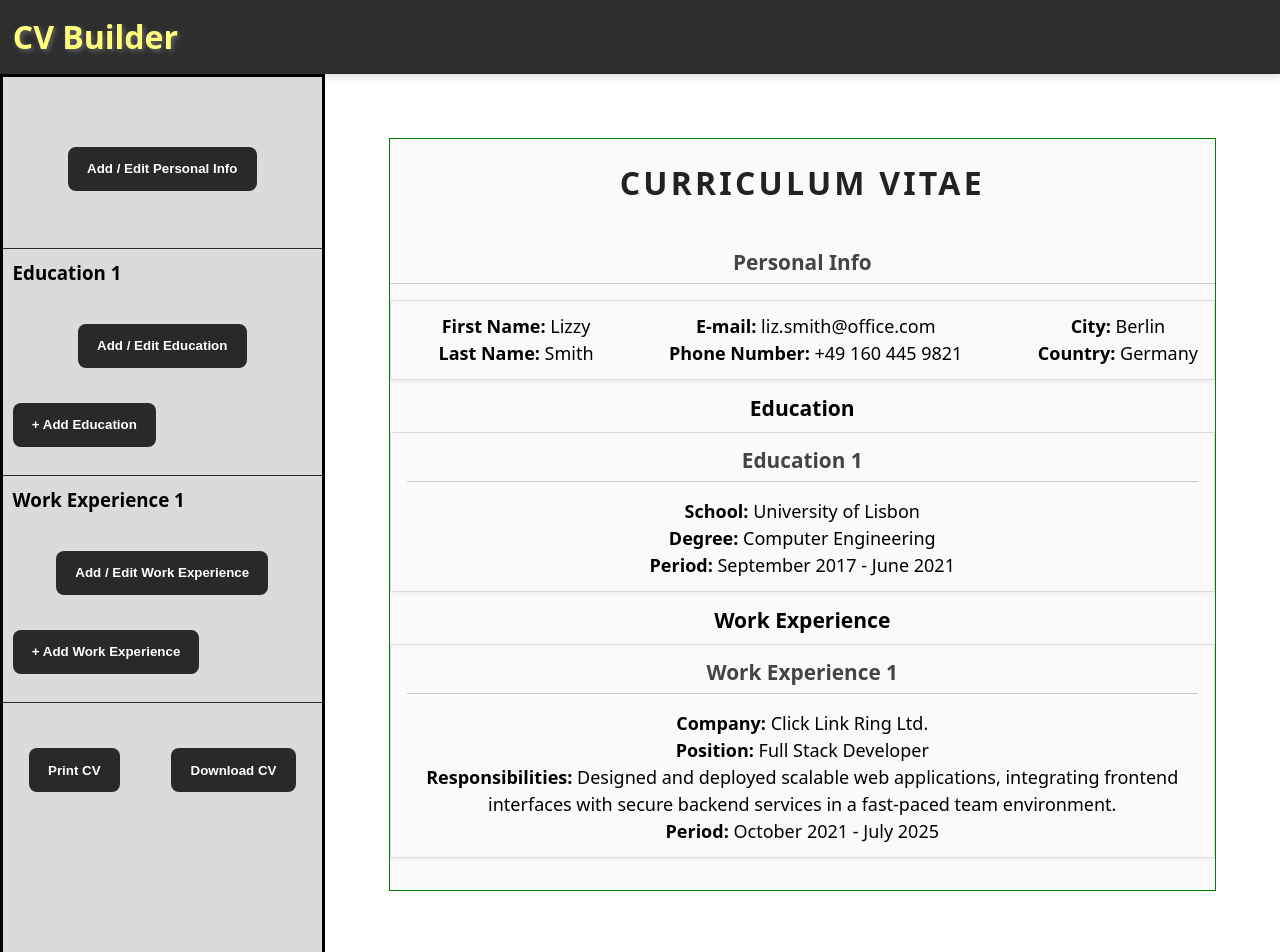
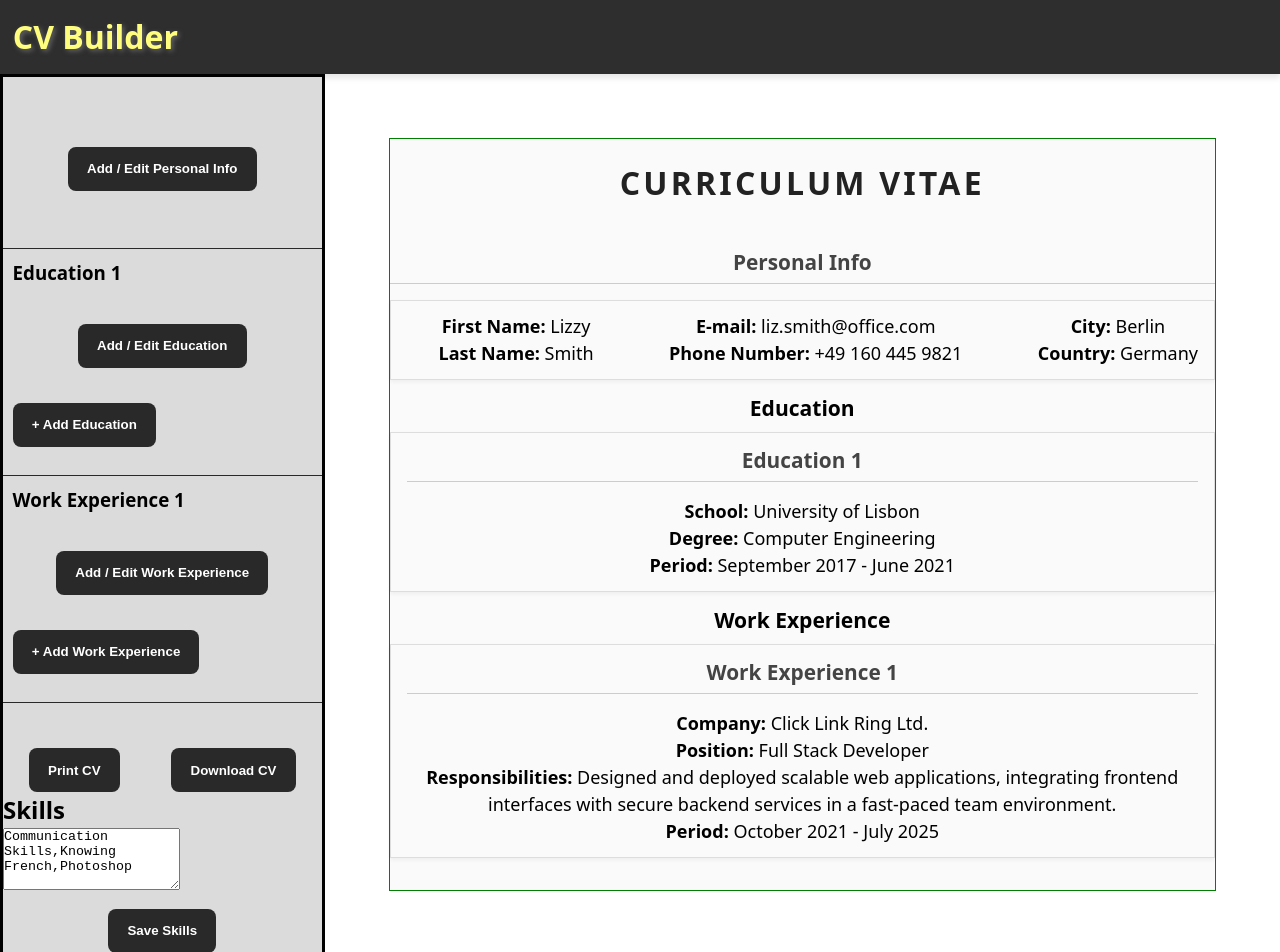
Before and after one commit to FreeFallRush/cv-application, a React (Vite) app: page / in a window 1280 px wide. Shown: the top 952 px of the page. Built offline with nearby package versions, Linux system fonts and the light colour scheme.

Commit message:
Added SkillsForm.jsx with SkillsForm component
Imported SkillsForm in App.jsx and modified file to use it

```diff
--- a/src/App.jsx
+++ b/src/App.jsx
@@ -5,6 +5,7 @@ import PersonalInfoForm from "./components/PersonalInfoForm";
 import EducationInfoForm from "./components/EducationInfoForm";
 import CVPreview from "./components/CVPreview";
 import PracticalExperienceForm from "./components/PracticalExperienceForm";
+import SkillsForm from "./components/SkillsForm";
 import "./App.css";
 
 function App() {
@@ -41,6 +42,11 @@ function App() {
   ]);
   const [practicalExperienceList, setPracticalExperienceList] = useState([
     defaultExperience,
+  ]);
+  const [skills, setSkills] = useState([
+    "Communication Skills",
+    "Knowing French",
+    "Photoshop",
   ]);
 
   const handlePersonalInfoSubmit = (newInfo) => {
@@ -114,6 +120,11 @@ function App() {
       });
     });
   };
+
+  const handleSkillsSubmit = (newSkills) => {
+    setSkills(newSkills);
+  };
+
   return (
     <>
       <Header />
@@ -169,6 +180,10 @@ function App() {
               Download CV
             </Button>
           </div>
+
+          <section className="skills-form">
+            <SkillsForm skills={skills} onSubmit={handleSkillsSubmit} />
+          </section>
         </aside>
 
         <section className="preview-section">
@@ -179,6 +194,7 @@ function App() {
             defaultEducation={defaultEducation}
             experienceInfo={practicalExperienceList}
             defaultExperience={defaultExperience}
+            skills={skills}
           />
         </section>
       </main>
--- /dev/null
+++ b/src/components/SkillsForm.jsx
@@ -0,0 +1,33 @@
+import { useState } from "react";
+import Button from "./Button";
+import "../styles/FormStyles.css";
+
+function SkillsForm({ skills, onSubmit }) {
+  const [skillsInput, setSkillsInput] = useState(skills.join(","));
+
+  const handleSubmit = (e) => {
+    e.preventDefault();
+    const skillsArr = skillsInput
+      .split(",")
+      .map((s) => s.trim())
+      .filter((s) => s.length > 0);
+
+    onSubmit(skillsArr);
+  };
+
+  return (
+    <form className="skillsForm" onSubmit={handleSubmit}>
+      <h2>Skills</h2>
+      <textarea
+        value={skillsInput}
+        onChange={(e) => setSkillsInput(e.target.value)}
+        rows="4"
+        placeholder="E.g, Problem Solving, Video Editing, React"
+      ></textarea>
+      <div className="form-btns">
+        <Button type="submit">Save Skills</Button>
+      </div>
+    </form>
+  );
+}
+export default SkillsForm;
```
